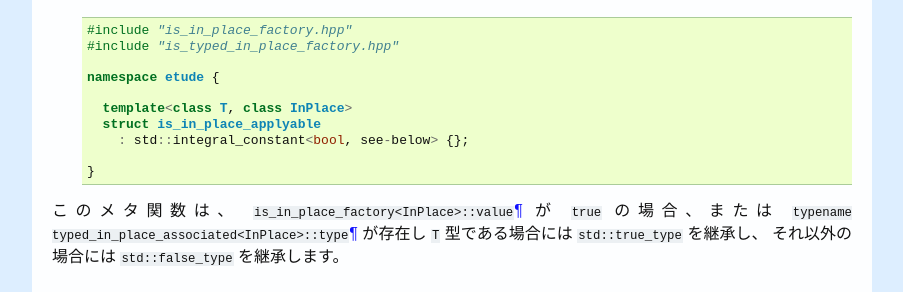
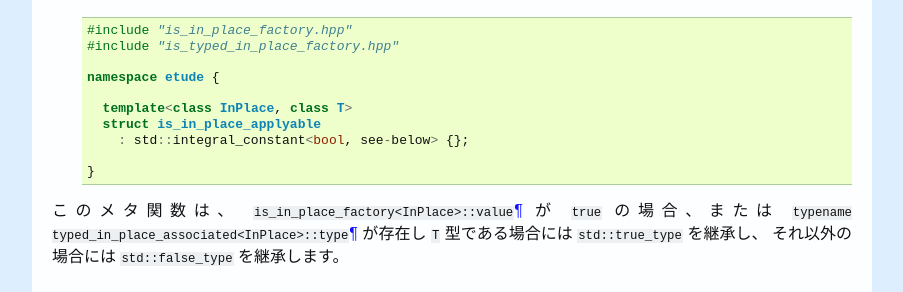
Before and after one commit to gintenlabo/etude, a Sphinx documentation site: the page built from docs/in-place.rst, in a window 1280 px wide and 900 px high, scrolled down 20624 px. Shown: the part 159-451 px from the top of the window, without its empty margins (198-1101 px from the left). Built offline with Sphinx 7.4.7, drawn with Linux system fonts in a browser that asks for light colours.

Commit message:
typo 修正

```diff
--- a/docs/in-place.rst
+++ b/docs/in-place.rst
@@ -1497,7 +1497,7 @@ function template ``in_place`` (typed version)
 
     namespace etude {
 
-      template<class T, class InPlace>
+      template<class InPlace, class T>
       struct is_in_place_applyable
         : std::integral_constant<bool, see-below> {};
 
```
